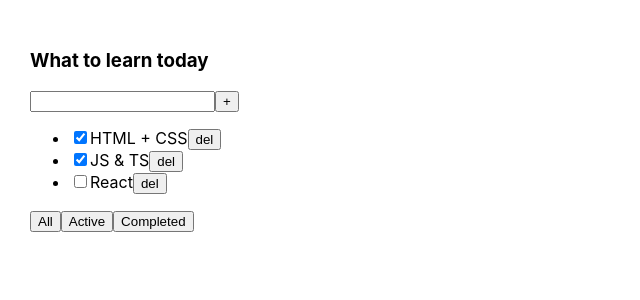
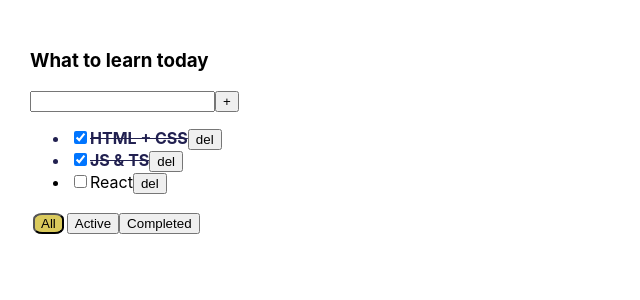
Before and after one commit to feerbax56/TodoList, a React (Create React App) app: page / in a window 1280 px wide. Shown: the top 300 px of the page, without its empty margins (0-640 px from the left). Built offline with nearby package versions, Linux system fonts and the light colour scheme.

Commit message:
add checkbox click css

```diff
--- a/src/App.css
+++ b/src/App.css
@@ -14,3 +14,16 @@
 .error-message {
     color: red;
 }
+
+.isDone {
+    color: #212050;
+    font-weight: bold;
+    text-decoration: line-through;
+}
+
+.btn-active {
+    background-color: #daca5c;
+    border-radius: 30%;
+    outline: hotpink;
+    margin: 3px;
+}
--- a/src/App.tsx
+++ b/src/App.tsx
@@ -16,7 +16,7 @@ function App() {
         {id: v1(), title: 'JS & TS', isDone: true},
         {id: v1(), title: 'React', isDone: false},
     ])
-    const [filter, setFilter] = useState('all')
+    const [filter, setFilter] = useState<FilterValuesType>('all')
 
     const removeTask = (taskID: string) => {
         setTasks(tasks.filter(t => t.id !== taskID))
@@ -48,12 +48,14 @@ function App() {
 
     return (
         <div className="App">
-            <TodoList title={todoListTitle}
-                      tasks={getTasksForTodoList()}
-                      removeTask={removeTask}
-                      changeFilter={changeFilter}
-                      addTask={addTask}
-                      changeStatus={changeStatus}
+            <TodoList
+                filter={filter}
+                title={todoListTitle}
+                tasks={getTasksForTodoList()}
+                removeTask={removeTask}
+                changeFilter={changeFilter}
+                addTask={addTask}
+                changeStatus={changeStatus}
             />
         </div>
     );
--- a/src/TodoList.tsx
+++ b/src/TodoList.tsx
@@ -11,6 +11,7 @@ export type TaskType = {
 type TodoListPropsType = {
     title: string
     tasks: Array<TaskType>
+    filter: FilterValuesType
     removeTask: (taskID: string) => void
     changeFilter: (filter: FilterValuesType) => void
     addTask: (title: string) => void
@@ -26,7 +27,7 @@ const TodoList = (props: TodoListPropsType) => {
     const tasksItems = props.tasks.length
         ? props.tasks.map(task => {
             return (
-                <li key={task.id}>
+                <li key={task.id} className={task.isDone ? 'isDone' : ''}>
                     <input
                         onChange={(e) => props.changeStatus(task.id, e.currentTarget.checked)}
                         type="checkbox"
@@ -76,9 +77,12 @@ const TodoList = (props: TodoListPropsType) => {
                 {tasksItems}
             </ul>
             <div>
-                <button onClick={handlerCreator('all')}>All</button>
-                <button onClick={handlerCreator('active')}>Active</button>
-                <button onClick={handlerCreator('completed')}>Completed</button>
+                <button className={props.filter === 'all' ? 'btn-active' : ''}
+                        onClick={handlerCreator('all')}>All</button>
+                <button className={props.filter === 'active' ? 'btn-active' : ''}
+                        onClick={handlerCreator('active')}>Active</button>
+                <button className={props.filter === 'completed' ? 'btn-active' : ''}
+                        onClick={handlerCreator('completed')}>Completed</button>
             </div>
         </div>
     );
```
